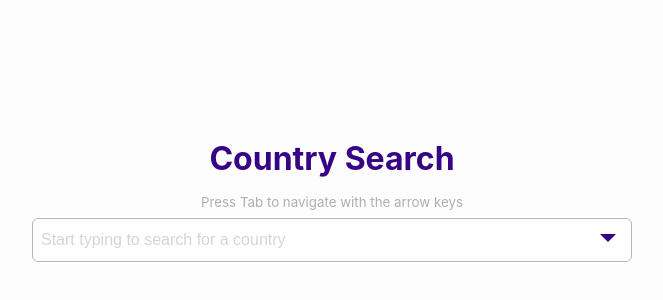
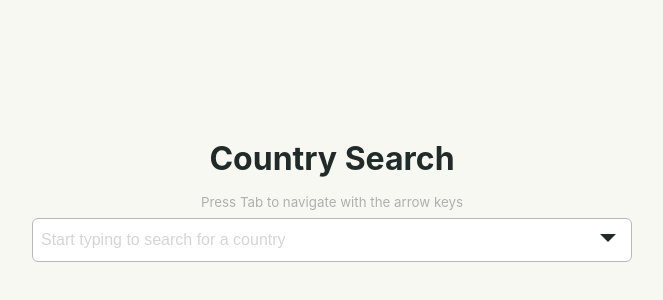
Before and after one commit to bolognini/country-search, a Next.js app: page / in a window 1280 px wide. Shown: the part 200-500 px from the top of the page, without its empty margins (308-971 px from the left). Built offline with nearby package versions, Linux system fonts and the light colour scheme.

Commit message:
feat: update color theme and update README

```diff
--- a/components/CountryList/styles.ts
+++ b/components/CountryList/styles.ts
@@ -2,13 +2,13 @@ import { breakpoint } from '../../styles/breakpoints.style';
 
 const styles = {
   container: {
-    maxHeight: 400,
+    maxHeight: 250,
     width: '100%',
-    overflow: 'scroll',
+    overflowY: 'scroll' as const,
     boxShadow: '0px 10px 20px 0px rgba(0, 0, 0, 0.10)',
     marginTop: 8,
     borderRadius: '6px',
-    padding: 40,
+    padding: 12,
     textAlign: 'center' as const,
     position: 'absolute' as const,
     background: 'white',
--- a/styles/globals.css
+++ b/styles/globals.css
@@ -1,7 +1,7 @@
 :root {
-  --text: #6f2bd8;
-  --bold: #360485;
-  --background: #fdfdfd;
+  --text: #415854;
+  --bold: #212C2A;
+  --background: #F8F8F2;
   --foreground: #afafaf;
 }
 
```
Also changed, not shown: 1 other file (tests, documents, lock files or other folders).
